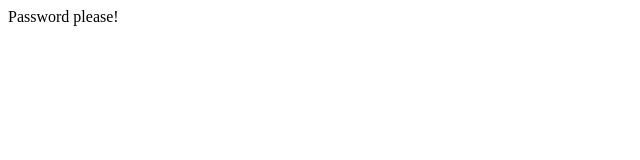
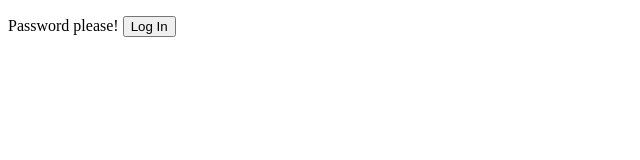
Before and after one commit to rinzo43/proyekan, a plain HTML site: page index.html in a window 1280 px wide. Shown: the whole page, without its empty margins (0-640 px from the left). Drawn offline with Linux system fonts and the light colour scheme.

Commit message:
Update index.html

```diff
--- a/index.html
+++ b/index.html
@@ -24,6 +24,8 @@ function password() {
 </script>
 </head>
 <body>
-Password please!
+<p>Password please!
+<input type="button" class="btn btn-default btn-lg" value="Log In" onClick="passWord()">
+</p>
 </body>
 </html>
```
